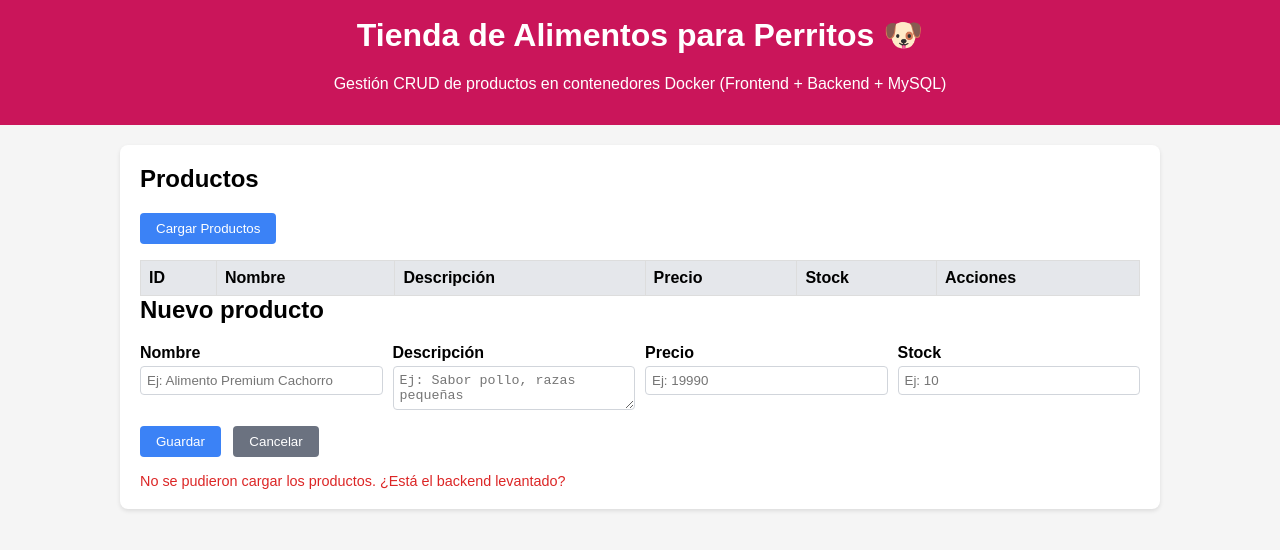
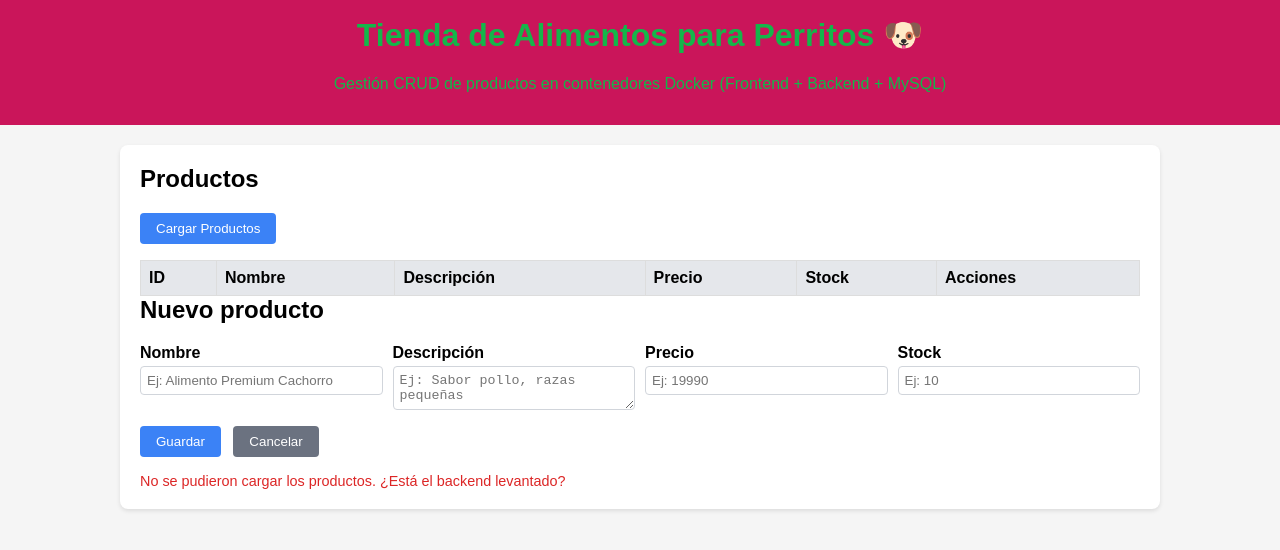
Before and after one commit to kecayn/Tienda-perritos-eks-ev3, a plain HTML site: page frontend/index.html in a window 1280 px wide. Drawn offline with Linux system fonts and the light colour scheme; no server answers.

Commit message:
Probando cosas cambio de color a verde

```diff
--- a/frontend/index.html
+++ b/frontend/index.html
@@ -13,7 +13,7 @@
     }
     header {
       background: #ca155a;
-      color: white;
+      color: rgb(20, 182, 74);
       padding: 16px;
       text-align: center;
     }
```
Also changed, not shown: .github/workflows/deploy-eks.yml.
